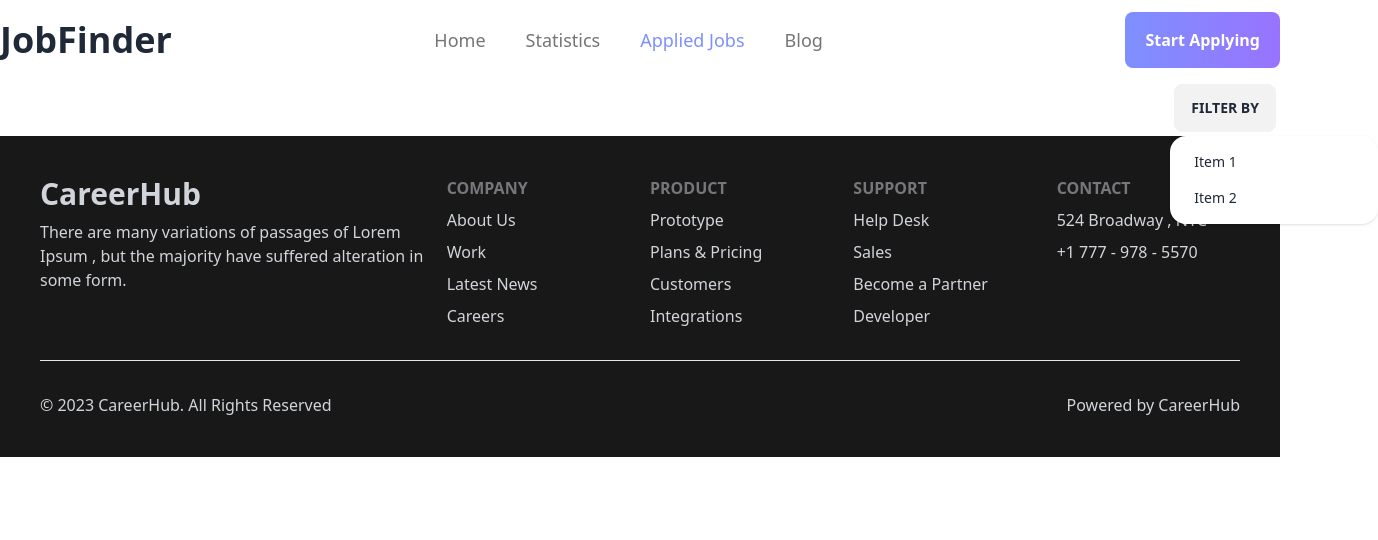
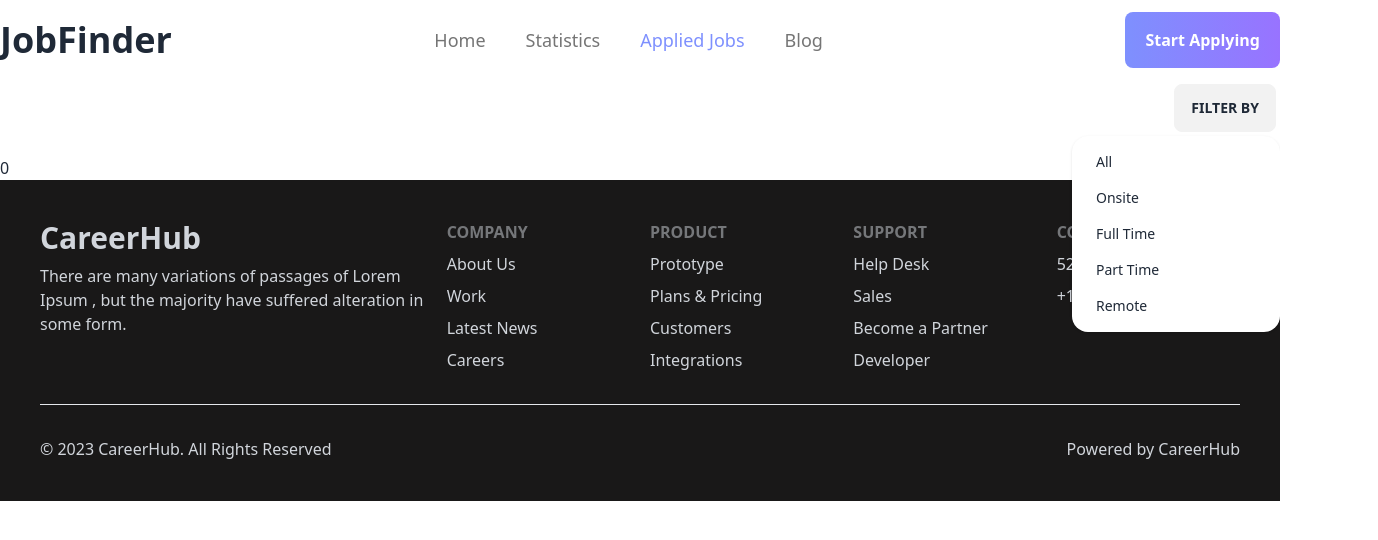
Before and after one commit to dev-nirob1/career-hub-assignment, a React (Vite) app: page /applied-job in a window 1280 px wide. Both pictures are taken after a click on the label "FILTER BY". Shown: the top 540 px of the page, 1378 px wide, since content can reach past the window. Built offline with nearby package versions, Linux system fonts and the light colour scheme.

Commit message:
filtered job category

```diff
--- a/public/data.json
+++ b/public/data.json
@@ -8,6 +8,7 @@
       "Full Time",
       "Remote"
     ],
+    "category": "Full Time",
     "responsibility": "Design and implement software applications using Java and Python.",
     "experience": "5+ years",
     "job_description": "We are looking for a talented software engineer to join our team and help us build the next generation of Facebook products.",
@@ -29,6 +30,7 @@
       "On Site",
       "Full Time"
     ],
+    "category": "On Site",
     "responsibility": "Analyze large sets of data to identify trends and patterns that will help inform business decisions.",
     "experience": "2+ years",
     "job_description": "We are seeking a data analyst to join our team and help us optimize our operations through data-driven decision-making.",
@@ -50,6 +52,7 @@
       "Full Time",
       "Part Time"
     ],
+    "category": "Part Time",
     "responsibility": "Develop and execute a product roadmap to meet business objectives and drive user engagement.",
     "experience": "5+ years",
     "job_description": "We are looking for a skilled product manager to join our team and help us bring innovative products to market.",
@@ -71,6 +74,7 @@
       "Part Time",
       "On Site"
     ],
+    "category": "On Site",
     "responsibility": "Develop and maintain backend systems",
     "experience": "3+ years of experience with backend development",
     "job_description": "We are seeking a highly skilled backend developer to join our team at Tesla. The successful candidate will be responsible for developing and maintaining the backend systems that power our electric vehicles and energy products.",
@@ -92,6 +96,7 @@
       "Remote",
       "Full Time"
     ],
+    "category": "Full Time",
     "responsibility": "Develop and deploy machine learning models",
     "experience": "5+ years of experience in machine learning",
     "job_description": "Netflix is looking for a highly skilled Machine Learning Engineer to join our team. The successful candidate will be responsible for developing and deploying machine learning models that help us personalize and improve our customer experience.",
@@ -113,6 +118,7 @@
       "Remote",
       "On Site"
     ],
+    "category": "Remote",
     "responsibility": "Develop and maintain frontend applications",
     "experience": "3+ years of experience with frontend development",
     "job_description": "Airbnb is looking for a highly skilled frontend developer to join our team. The successful candidate will be responsible for developing and maintaining the frontend applications that power our platform and help millions of people find unique places to stay and experiences to enjoy.",
--- a/src/Components/AppliedJob/AppliedJob.jsx
+++ b/src/Components/AppliedJob/AppliedJob.jsx
@@ -1,10 +1,26 @@
-import React from 'react';
+import React, { useEffect, useState } from 'react';
 import { getShoppingCart } from '../../utilities/fakedb';
 import { useLoaderData } from 'react-router-dom';
 
 const AppliedJob = () => {
     const jobsData = useLoaderData()
+    const [appliedJobData, setAppliedJobData] = useState([])
+    const [jobs, setJobs] = useState([])
     // console.log(appliedJobData, jobs)
+
+    const handleJobCategory = category => {
+        if (category === 'all') {
+            setJobs(appliedJobData);
+        }
+
+        else {
+            const filteredJobs = appliedJobData.filter(applied => applied.category === category);
+            setJobs(filteredJobs);
+        }
+    }
+    console.log(jobs)
+
+    useEffect(() => {
         let cart = []
         const applieddJob = getShoppingCart()
         for (const id in applieddJob) {
@@ -13,19 +29,29 @@ const AppliedJob = () => {
                 cart.push(foundJob)
             }
         }
-    console.log(cart)
+        setAppliedJobData(cart)
+        setJobs(cart)
+    }, [jobsData])
+
 
     return (
         <div className='container mx-auto'>
-            <div className='text-right'>
-                <div className="dropdown dropdown-bottom">
+            <div className='text-right mb-5'>
+                <div className="dropdown dropdown-bottom dropdown-end">
                     <label tabIndex={0} className="btn m-1">Filter By</label>
                     <ul tabIndex={0} className="dropdown-content z-[1] menu p-2 shadow bg-base-100 rounded-box w-52">
-                        <li><a>Item 1</a></li>
-                        <li><a>Item 2</a></li>
+                        <li onClick={() => handleJobCategory('all')}><a>All</a></li>
+                        <li onClick={() => handleJobCategory('On Site')}><a>Onsite</a></li>
+                        <li onClick={() => handleJobCategory('Full Time')}><a>Full Time</a></li>
+                        <li onClick={() => handleJobCategory('Part Time')}><a>Part Time</a></li>
+                        <li onClick={() => handleJobCategory('Remote')}><a>Remote</a></li>
                     </ul>
                 </div>
             </div>
+
+        {
+            jobs.length
+        }
         </div>
     );
 };
```
Lines whose indentation alone changed are shown as unchanged.
